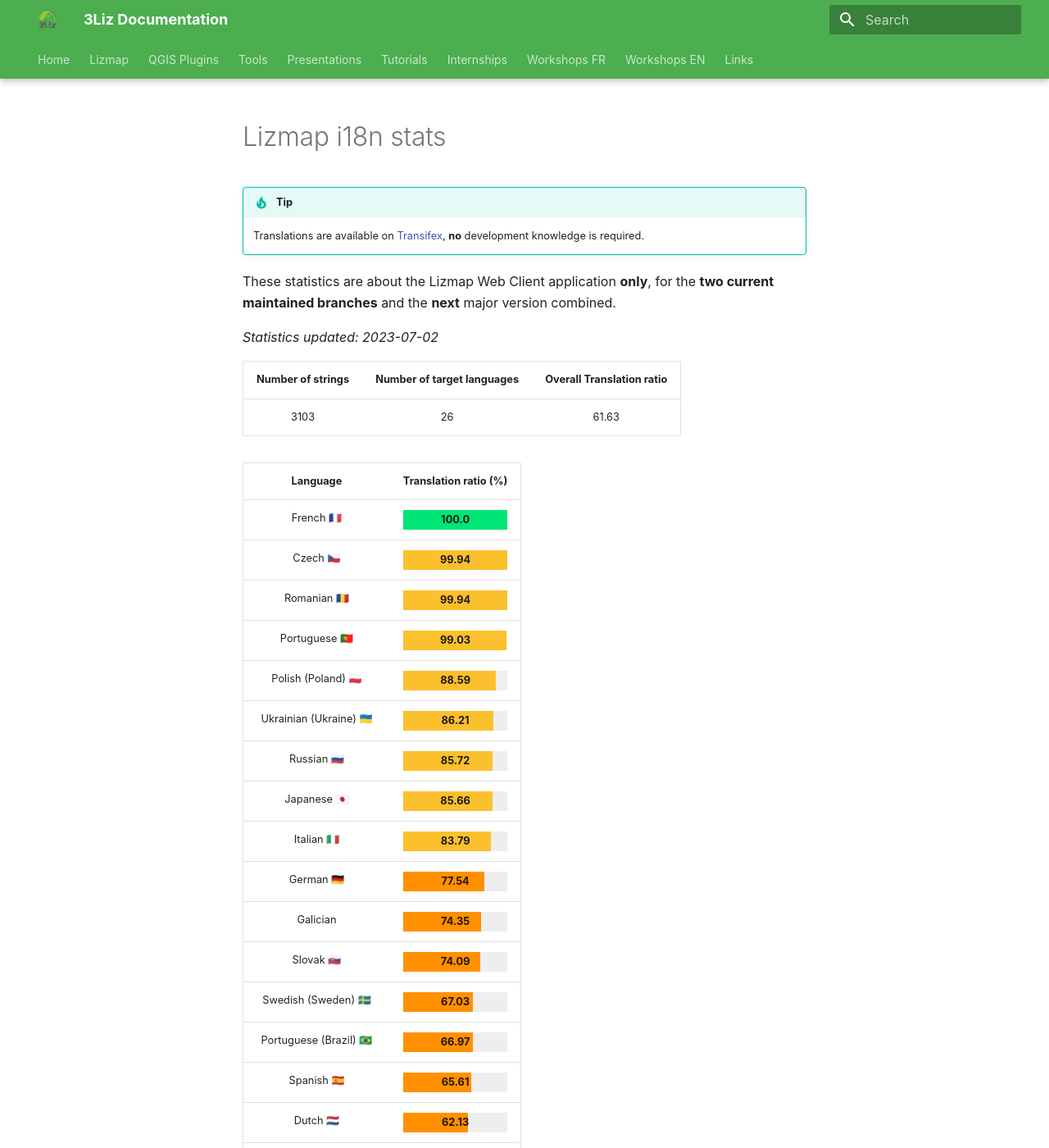
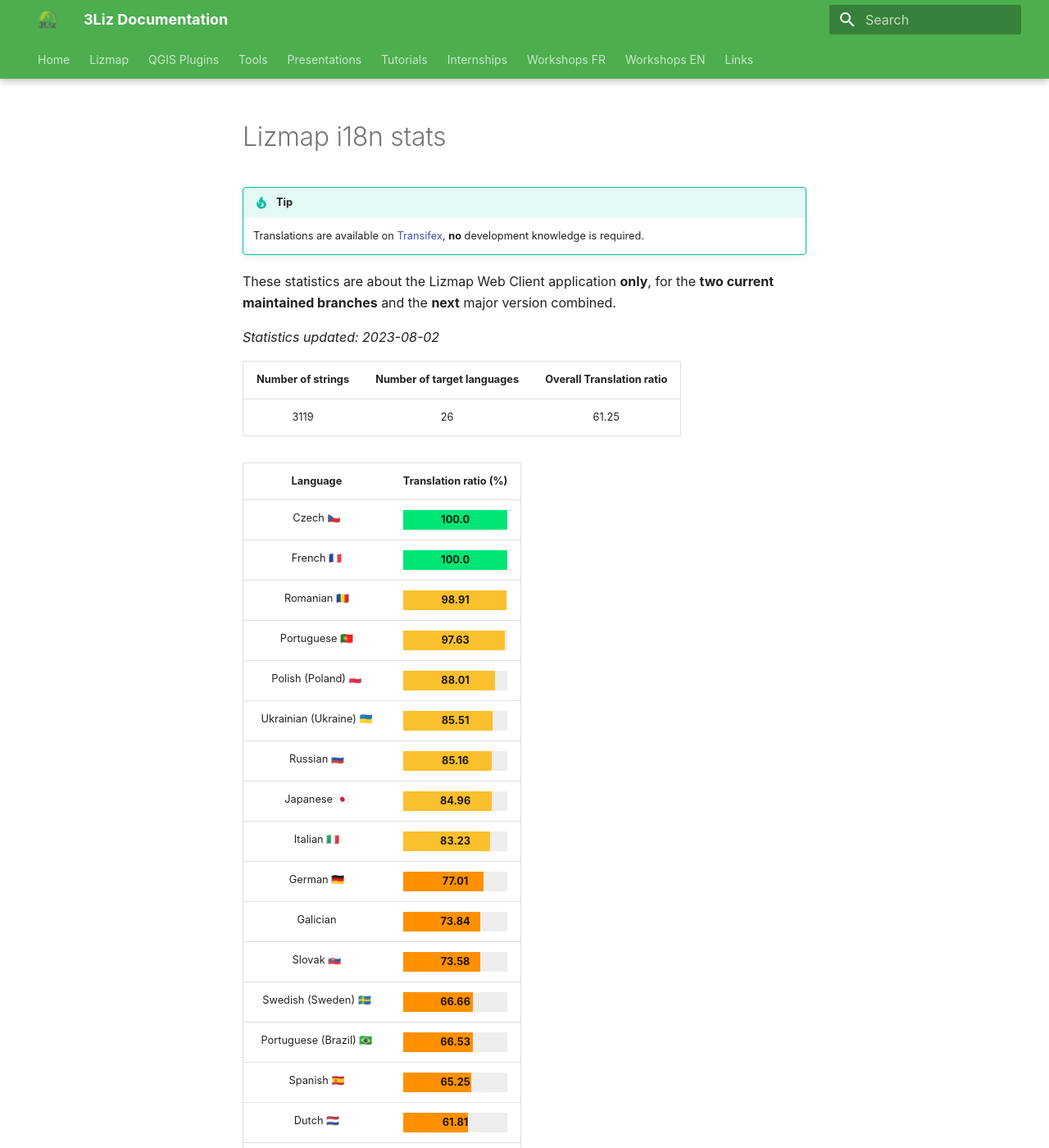
Before and after one commit to 3liz/3liz.github.io, an MkDocs documentation site: the page built from docs/lizmap-i18n-stats.md, in a window 1280 px wide and 1400 px high. Shown: the whole window at 82% size. Built offline with MkDocs 1.6.1 and Material for MkDocs 9.7.7, drawn with Linux system fonts in a browser that asks for light colours; nearby versions of some CDN libraries; some of the changed text lies outside the part shown.

Commit message:
Update statistics from Transifex Lizmap Web Client

```diff
--- a/docs/lizmap-i18n-stats.md
+++ b/docs/lizmap-i18n-stats.md
@@ -10,37 +10,37 @@
 These statistics are about the Lizmap Web Client application **only**, for the **two current
 maintained branches** and the **next** major version combined.
 
-*Statistics updated: 2023-07-02*
+*Statistics updated: 2023-08-02*
 
 | Number of strings | Number of target languages | Overall Translation ratio |
 |:-:|:-:|:-:|
-3103|26|61.63
+3119|26|61.25
 
 | Language | Translation ratio (%) |
 |:-:|:-:|
+Czech 🇨🇿 |[=100.0% "100.0"]|
 French 🇫🇷 |[=100.0% "100.0"]|
-Czech 🇨🇿 |[=99.94% "99.94"]|
-Romanian 🇷🇴 |[=99.94% "99.94"]|
-Portuguese 🇵🇹 |[=99.03% "99.03"]|
-Polish (Poland) 🇵🇱 |[=88.59% "88.59"]|
-Ukrainian (Ukraine) 🇺🇦 |[=86.21% "86.21"]|
-Russian 🇷🇺 |[=85.72% "85.72"]|
-Japanese 🇯🇵 |[=85.66% "85.66"]|
-Italian 🇮🇹 |[=83.79% "83.79"]|
-German 🇩🇪 |[=77.54% "77.54"]|
-Galician  |[=74.35% "74.35"]|
-Slovak 🇸🇰 |[=74.09% "74.09"]|
-Swedish (Sweden) 🇸🇪 |[=67.03% "67.03"]|
-Portuguese (Brazil) 🇧🇷 |[=66.97% "66.97"]|
-Spanish 🇪🇸 |[=65.61% "65.61"]|
-Dutch 🇳🇱 |[=62.13% "62.13"]|
-Hungarian (Hungary) 🇭🇺 |[=58.43% "58.43"]|
-Finnish 🇫🇮 |[=53.3% "53.3"]|
-Slovenian 🇸🇮 |[=44.44% "44.44"]|
-Basque  |[=37.8% "37.8"]|
-Greek 🇬🇷 |[=30.78% "30.78"]|
-Bulgarian 🇧🇬 |[=29.26% "29.26"]|
-Norwegian 🇳🇴 |[=19.01% "19.01"]|
-Spanish (Argentina) 🇦🇷 |[=6.67% "6.67"]|
-Indonesian 🇮🇩 |[=4.8% "4.8"]|
-Serbian (Cyrillic) 🇷🇸 |[=1.32% "1.32"]|
+Romanian 🇷🇴 |[=98.91% "98.91"]|
+Portuguese 🇵🇹 |[=97.63% "97.63"]|
+Polish (Poland) 🇵🇱 |[=88.01% "88.01"]|
+Ukrainian (Ukraine) 🇺🇦 |[=85.51% "85.51"]|
+Russian 🇷🇺 |[=85.16% "85.16"]|
+Japanese 🇯🇵 |[=84.96% "84.96"]|
+Italian 🇮🇹 |[=83.23% "83.23"]|
+German 🇩🇪 |[=77.01% "77.01"]|
+Galician  |[=73.84% "73.84"]|
+Slovak 🇸🇰 |[=73.58% "73.58"]|
+Swedish (Sweden) 🇸🇪 |[=66.66% "66.66"]|
+Portuguese (Brazil) 🇧🇷 |[=66.53% "66.53"]|
+Spanish 🇪🇸 |[=65.25% "65.25"]|
+Dutch 🇳🇱 |[=61.81% "61.81"]|
+Hungarian (Hungary) 🇭🇺 |[=58.06% "58.06"]|
+Finnish 🇫🇮 |[=53.16% "53.16"]|
+Slovenian 🇸🇮 |[=44.21% "44.21"]|
+Basque  |[=37.74% "37.74"]|
+Greek 🇬🇷 |[=30.75% "30.75"]|
+Bulgarian 🇧🇬 |[=28.98% "28.98"]|
+Norwegian 🇳🇴 |[=18.85% "18.85"]|
+Spanish (Argentina) 🇦🇷 |[=6.51% "6.51"]|
+Indonesian 🇮🇩 |[=4.78% "4.78"]|
+Serbian (Cyrillic) 🇷🇸 |[=1.31% "1.31"]|
```
